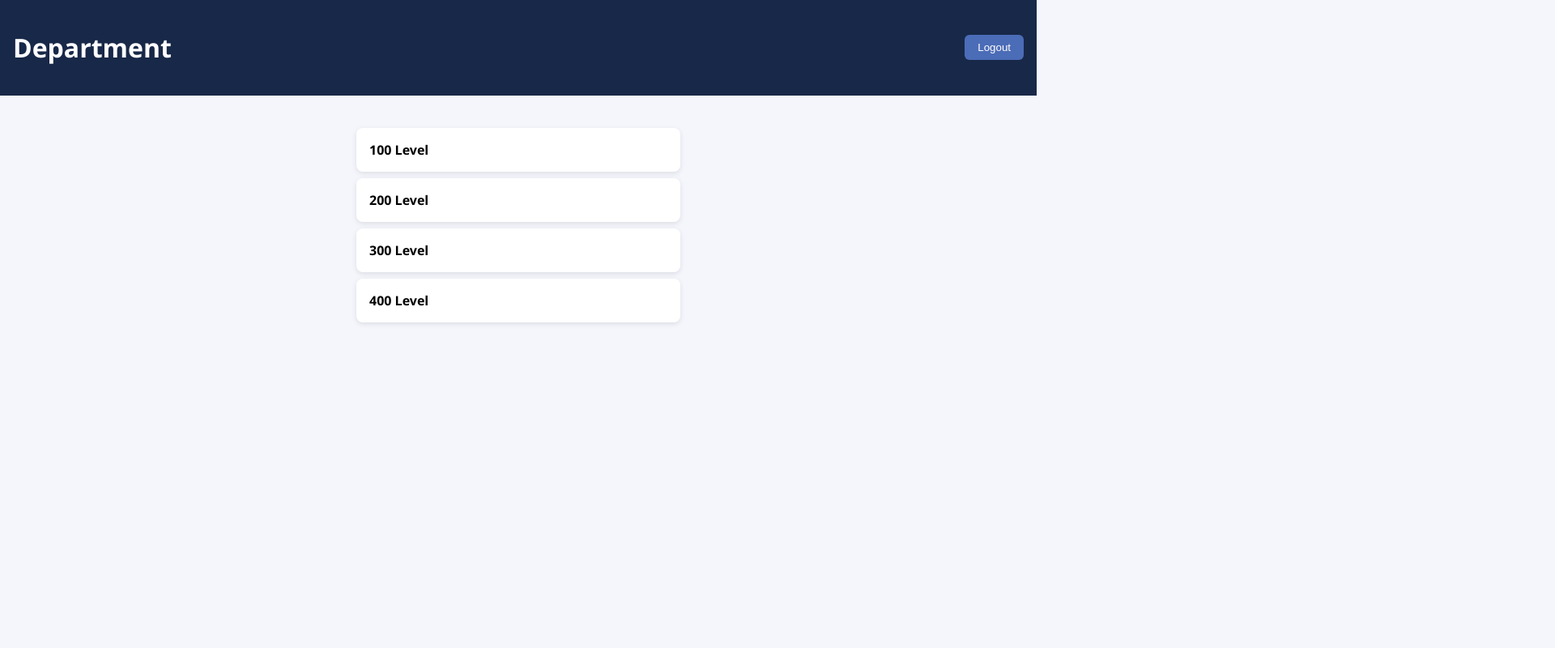
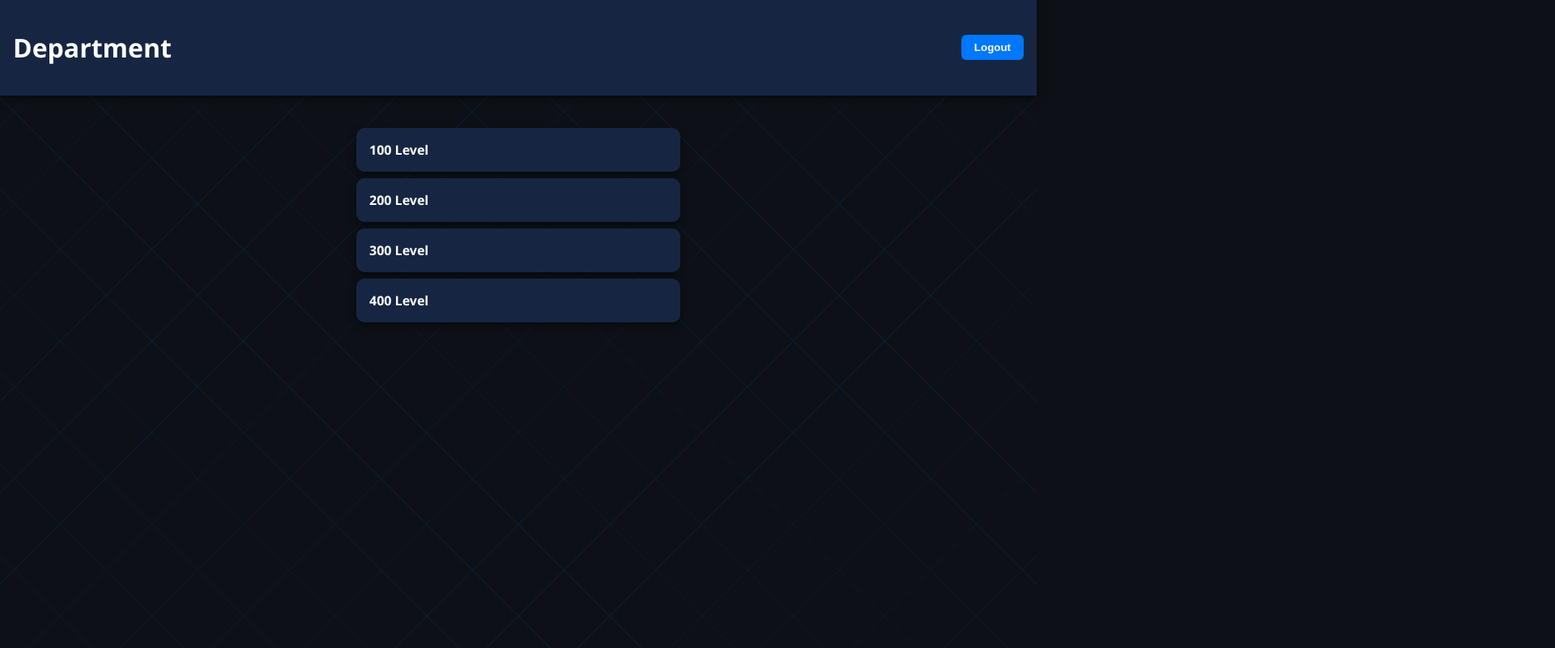
Before and after one commit to Oluwashiji/Lecture-Link, a website: page levels.html in a window 1280 px wide. Shown: the top 800 px of the page at 81% size, 1920 px wide, since content can reach past the window. Drawn offline with Linux system fonts and the light colour scheme.

Commit message:
Update levels.html

```diff
--- a/levels.html
+++ b/levels.html
@@ -3,16 +3,135 @@
 <head>
   <meta charset="UTF-8"/>
   <meta name="viewport" content="width=device-width, initial-scale=1.0"/>
-  <title>Levels – Lemon Chase</title>
+  <title>Levels – Lecture Link</title>
   <style>
-    body { margin:0; font-family:'Segoe UI',sans-serif; background:#f4f6fc; }
-    header { background:#182848; color:#fff; padding:1rem; display:flex; justify-content:space-between; align-items:center;}
-    .back-btn, .logout-btn { background:#4b6cb7; color:#fff; border:none; padding:0.5rem 1rem; border-radius:6px; cursor:pointer;}
-    .container { padding:2rem; }
-    .levels-list { list-style:none; padding:0; max-width:400px; margin:auto;}
-    .levels-list li { background:#fff; padding:1rem; margin:0.5rem 0; border-radius:8px; cursor:pointer; box-shadow:0 2px 6px rgba(0,0,0,0.1);}
-    .options { display:none; margin-top:0.5rem; }
-    .options button { margin-right:0.5rem; padding:0.5rem; }
+    body {
+      margin: 0;
+      font-family: 'Segoe UI', sans-serif;
+      height: 100vh;
+      display: flex;
+      flex-direction: column;
+      background-color: #0d1117;
+      color: white;
+      overflow-x: hidden;
+      position: relative;
+    }
+
+    /* Watermark background */
+    body::before {
+      content: "";
+      position: absolute;
+      top: 0;
+      left: 0;
+      width: 100%;
+      height: 100%;
+      background-image: repeating-linear-gradient(
+        45deg,
+        rgba(0, 119, 255, 0.08) 0,
+        rgba(0, 119, 255, 0.08) 1px,
+        transparent 1px,
+        transparent 80px
+      ),
+      repeating-linear-gradient(
+        -45deg,
+        rgba(0, 119, 255, 0.08) 0,
+        rgba(0, 119, 255, 0.08) 1px,
+        transparent 1px,
+        transparent 80px
+      );
+      z-index: 0;
+    }
+
+    body::after {
+      content: "Lecture Link Lecture Link Lecture Link Lecture Link Lecture Link Lecture Link Lecture Link Lecture Link";
+      position: absolute;
+      top: -50%;
+      left: -50%;
+      width: 200%;
+      height: 200%;
+      font-size: 3rem;
+      font-weight: bold;
+      color: rgba(0, 119, 255, 0.07);
+      line-height: 4rem;
+      white-space: pre;
+      transform: rotate(-30deg);
+      z-index: 0;
+    }
+
+    header {
+      background: rgba(24, 40, 72, 0.9);
+      color: #fff;
+      padding: 1rem;
+      display: flex;
+      justify-content: space-between;
+      align-items: center;
+      position: relative;
+      z-index: 1;
+      box-shadow: 0 4px 10px rgba(0,0,0,0.5);
+    }
+
+    .back-btn, .logout-btn {
+      background: #0077ff;
+      color: #fff;
+      border: none;
+      padding: 0.5rem 1rem;
+      border-radius: 6px;
+      cursor: pointer;
+      font-weight: 600;
+      transition: background 0.3s ease;
+    }
+
+    .back-btn:hover, .logout-btn:hover {
+      background: #005fcc;
+    }
+
+    .container {
+      padding: 2rem;
+      z-index: 1;
+      position: relative;
+    }
+
+    .levels-list {
+      list-style: none;
+      padding: 0;
+      max-width: 400px;
+      margin: auto;
+    }
+
+    .levels-list li {
+      background: rgba(24, 40, 72, 0.9);
+      padding: 1rem;
+      margin: 0.5rem 0;
+      border-radius: 10px;
+      cursor: pointer;
+      box-shadow: 0 4px 10px rgba(0,0,0,0.5);
+      transition: transform 0.2s ease, background 0.3s ease;
+    }
+
+    .levels-list li:hover {
+      transform: translateY(-3px);
+      background: rgba(0, 119, 255, 0.8);
+    }
+
+    .options {
+      display: none;
+      margin-top: 0.5rem;
+    }
+
+    .options button {
+      margin-right: 0.5rem;
+      padding: 0.5rem;
+      border: none;
+      border-radius: 6px;
+      background: #4b6cb7;
+      color: #fff;
+      cursor: pointer;
+      transition: background 0.3s ease;
+    }
+
+    .options button:hover {
+      background: #39548a;
+    }
   </style>
 </head>
 <body>
@@ -39,9 +158,9 @@
     };
     document.getElementById("deptName").textContent = deptNames[deptKey] || "Department";
 
-    const levels = ["100 Level", "200 Level", "300 Level", "400 Level"]; // adjust if needed
+    const levels = ["100 Level", "200 Level", "300 Level", "400 Level"];
+    const list = document.getElementById("levelsList");
 
-    const list = document.getElementById("levelsList");
     levels.forEach(lvl => {
       const li = document.createElement("li");
       li.innerHTML = `<strong>${lvl}</strong>
@@ -57,10 +176,10 @@
     });
 
     function view(level) {
-      window.location.href = `view.html?dept=${deptKey}&level=${encodeURIComponent(level)}`;
+      window.location.href = `view.html?dept=${encodeURIComponent(deptKey)}&level=${encodeURIComponent(level)}`;
     }
     function upload(level) {
-      window.location.href = `upload.html?dept=${deptKey}&level=${encodeURIComponent(level)}`;
+      window.location.href = `upload.html?dept=${encodeURIComponent(deptKey)}&level=${encodeURIComponent(level)}`;
     }
     function logout() {
       window.location.href = "login.html";
```
